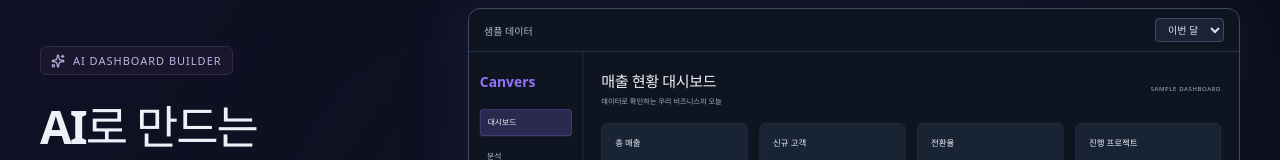
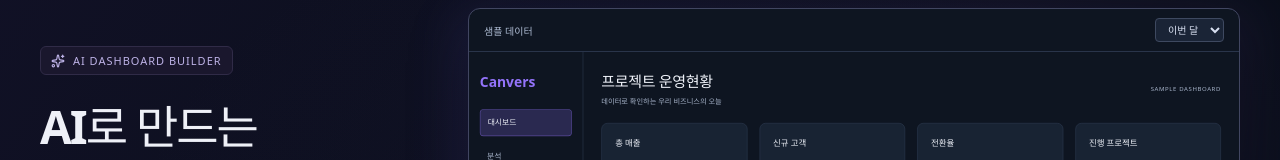
Before and after one commit to sehyunictsebitleedy/sebitcanvers_v3, a React (Vite) app in the folder sebitcanvers_v3/frontend/: page / in a window 1280 px wide. Shown: the part 156-316 px from the top of the page. Built offline with nearby package versions, Linux system fonts and the light colour scheme.

Commit message:
fix: rename home dashboard preview title

```diff
--- a/sebitcanvers_v3/frontend/src/App.tsx
+++ b/sebitcanvers_v3/frontend/src/App.tsx
@@ -301,7 +301,7 @@ function App() {
                   크게 보기 <ArrowUpRight size={13} />
                 </button>
               </div>
-              <Dashboard />
+              <Dashboard title="프로젝트 운영현황" />
               <div className="preview-caption">
                 <span>
                   <Blocks size={13} /> 원하는 구성으로, 필요한 데이터만
--- a/sebitcanvers_v3/frontend/src/dashboard/Preview.tsx
+++ b/sebitcanvers_v3/frontend/src/dashboard/Preview.tsx
@@ -6,13 +6,16 @@ import "./renderer.css";
 export function Dashboard({
   type = 0,
   compact = false,
+  title,
 }: {
   type?: number;
   compact?: boolean;
+  title?: string;
 }) {
   const [period, setPeriod] = useState("current");
   const schema = useMemo(() => {
     const data = createSample(type);
+    if (title) data.header.title = title;
     if (period === "previous") {
       data.sections.forEach((section) =>
         section.components.forEach((component) => {
@@ -28,7 +31,7 @@ export function Dashboard({
       );
     }
     return data;
-  }, [type, period]);
+  }, [type, period, title]);
   const viewport = useRef<HTMLDivElement>(null);
   const content = useRef<HTMLDivElement>(null);
   useLayoutEffect(() => {
```
